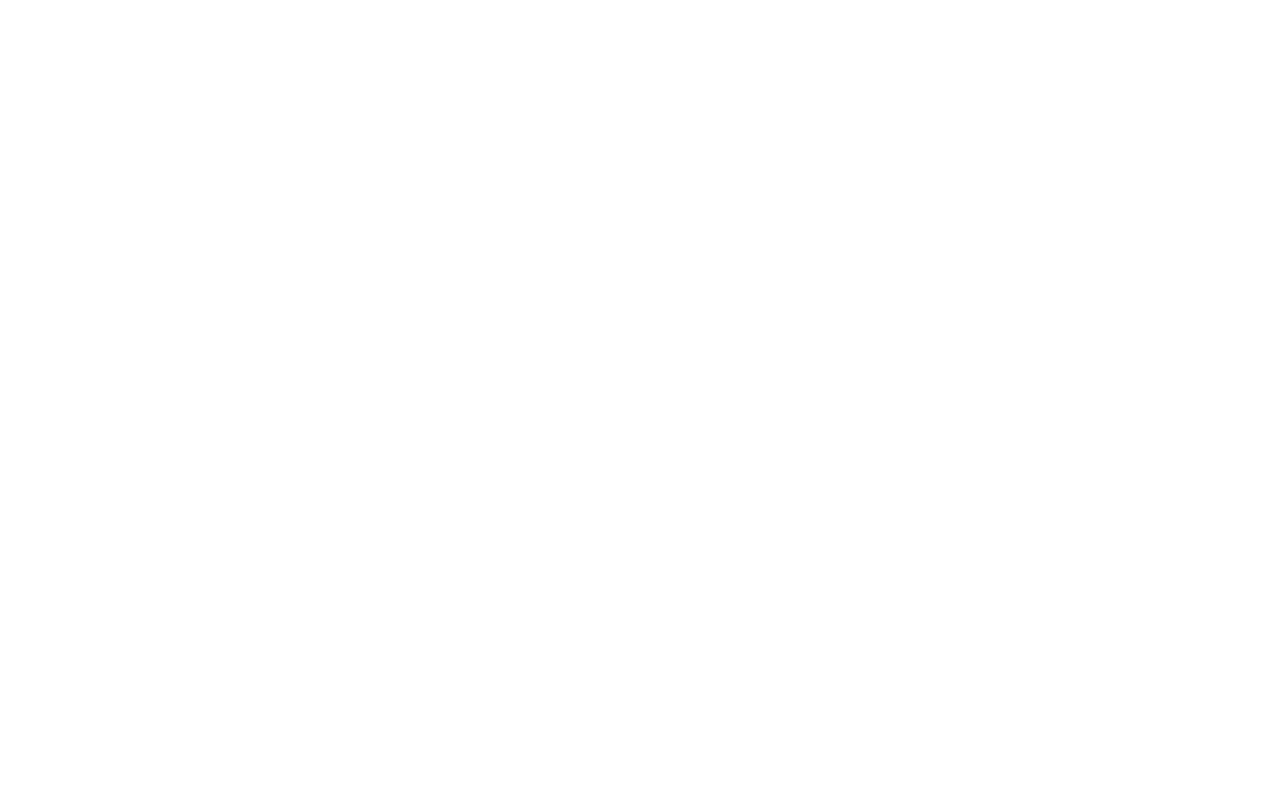
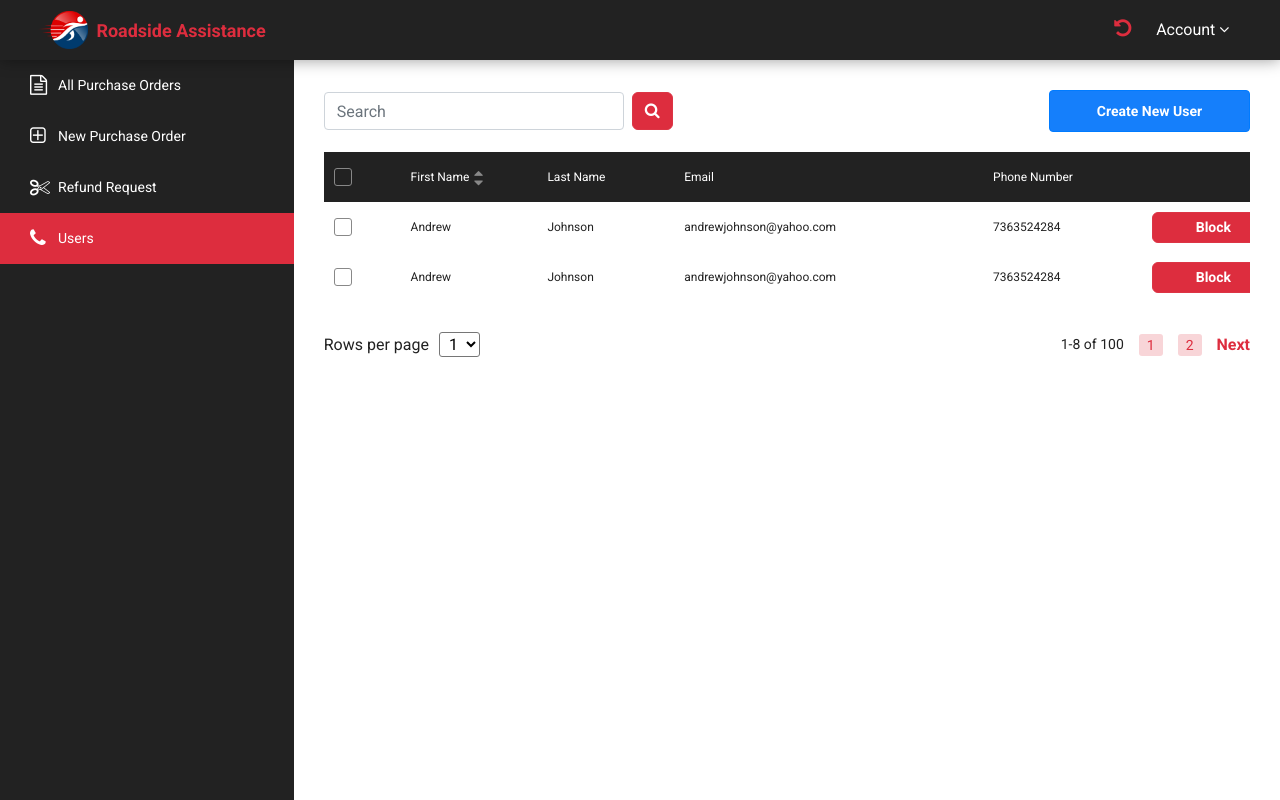
Before and after one commit to aninda-codaemon/call-center-invoicing, a React (Create React App) app in the folder client/: page /users in a window 1280 px wide. Built offline with nearby package versions, Linux system fonts and the light colour scheme.

Commit message:
some minor text changes done

```diff
--- a/client/src/App.js
+++ b/client/src/App.js
@@ -5,8 +5,8 @@
 import AllPurchaseOrders from "./pages/all-purchase-orders/all-purchase-orders";
 import NewPurchaseOrder from "./pages/new-purchase-order/new-purchase-order";
 import RefundRequest from "./pages/refund-request/refund-request";
-import CallAgents from "./pages/call-agents/call-agents";
-import CreateNewAgent from "./pages/create-new-agent/create-new-agent";
+import Users from "./pages/users/users";
+import CreateNewUser from "./pages/create-new-user/create-new-user";
 import InvoiceOverview from "./pages/invoice-overview/invoice-overview";
 
 function App() {
@@ -16,8 +16,8 @@
       <Route path="/all-purchase-orders" component={AllPurchaseOrders} />
       <Route path="/new-purchase-order" component={NewPurchaseOrder} />
       <Route path="/refund-request" component={RefundRequest} />
-      <Route path="/call-agents" component={CallAgents} />
-      <Route path="/create-new-agent" component={CreateNewAgent} />
+      <Route path="/users" component={Users} />
+      <Route path="/create-new-user" component={CreateNewUser} />
       <Route path="/invoice-overview" component={InvoiceOverview} />
     </Router>
   );
--- a/client/src/assets/sass/_variables.scss
+++ b/client/src/assets/sass/_variables.scss
@@ -1,2 +1,3 @@
 $theme-red: #dd2d3e;
 $text-color: #222222;
+$theme-red-hover: #f55f6e;
--- a/client/src/components/headernav/headernav.scss
+++ b/client/src/components/headernav/headernav.scss
@@ -26,6 +26,7 @@
       color: $theme-red;
       font-weight: 300;
       @include font-size(20);
+      cursor: pointer;
 
       @include mobile-small {
         @include font-size(16);
--- a/client/src/components/pagination/pagination.scss
+++ b/client/src/components/pagination/pagination.scss
@@ -61,6 +61,9 @@
 
         &:last-child{
           margin-right: 0;
+          &:hover{
+            color: $theme-red-hover;
+          }
         }
 
         &.number {
--- a/client/src/components/select-option/select-option.scss
+++ b/client/src/components/select-option/select-option.scss
@@ -10,7 +10,7 @@
   -moz-appearance: none;
   appearance: none;
   background: transparent;
-  padding: 8px 15px 0px 15px;
+  padding: 0px 15px;
   color: #888888;
   @include font-size(18);
   background: url("../../assets/img/dropdown-arrow.png") no-repeat center right;
@@ -31,7 +31,7 @@
   }
 
   &[filled="true"] {
-    padding-top: 24px;
+    padding-top: 14px;
     color: $text-color;
 
     @include mobile-small {
--- a/client/src/components/sidebarnav/sidebarnav.js
+++ b/client/src/components/sidebarnav/sidebarnav.js
@@ -23,8 +23,8 @@
         </NavLink>
       </li>
       <li>
-      <NavLink activeClassName="active" to="/call-agents">
-        <i className="fa fa-phone" aria-hidden="true" /> Call Agents
+      <NavLink activeClassName="active" to="/users">
+        <i className="fa fa-phone" aria-hidden="true" /> Users
         </NavLink>
       </li>
     </ul>
--- a/client/src/pages/all-purchase-orders/all-purchase-orders.scss
+++ b/client/src/pages/all-purchase-orders/all-purchase-orders.scss
@@ -24,7 +24,7 @@
     height: auto;
   }
 
-  .btn-primary.create-new-agent {
+  .btn-primary.create-new-user {
     background-color: #157ffb;
     font-weight: bold;
     @include font-size(14);
@@ -85,6 +85,9 @@
 
         &.btn-danger {
           border-radius: auto;
+          &:hover{
+            background-color: $theme-red-hover;
+          }
         }
       }
 
@@ -168,9 +171,20 @@
 
     .edit {
       width: 30px;
-      text-align: center;
       color: #888888;
       @include font-size(20);
+
+      a{
+        color: #888888;
+        text-align: center;
+        width: 30px;
+        transition: all 0.2s;
+        display: block;
+
+        &:hover{
+          color: $theme-red;
+        }
+      }
 
       i {
         cursor: pointer;
--- a/client/src/pages/create-new-agent/create-new-agent.js
+++ b/client/src/pages/create-new-user/create-new-user.js
@@ -1,11 +1,11 @@
 import React, { useState } from "react";
-import "./create-new-agent.scss";
+import "./create-new-user.scss";
 import Header from "../../components/header/header";
 import Sidebar from "../../components/sidebar/sidebar";
 import { Row, Col, Button, Container } from "react-bootstrap";
 import Input from "../../components/input/input";
 
-function CreateNewAgent() {
+function CreateNewUser() {
   const initialData = {
     fname: "",
     lname: "",
@@ -79,8 +79,7 @@
                       name="phone"
                       value={newAgent.phone}
                       onChange={handleChange}
-                      required={true}
-                      label="Phone *"
+                      label="Phone"
                     />
                   </Col>
                   <Col md={6}>
@@ -118,4 +117,4 @@
   );
 }
 
-export default CreateNewAgent;
+export default CreateNewUser;
--- a/client/src/pages/login/login.js
+++ b/client/src/pages/login/login.js
@@ -4,7 +4,7 @@
 import { Button } from "react-bootstrap";
 import Input from "../../components/input/input";
 
-function Login() {
+function Login({history}) {
   const initialLoginData = {
     email: "",
     password: ""
@@ -52,7 +52,7 @@
                 label="Password*"
               />
             </fieldset>
-            <Button variant="danger" type="submit">
+            <Button variant="danger" type="button" onClick={() => history.push("/all-purchase-orders")}>
               SIGN IN
             </Button>
           </form>
--- a/client/src/pages/call-agents/call-agents.js
+++ b/client/src/pages/users/users.js
@@ -6,7 +6,7 @@
 import { Row, Col, Button, Container } from "react-bootstrap";
 import { Link } from "react-router-dom";
 
-function CallAgents() {
+function Users() {
   return (
     <React.Fragment>
       <Header />
@@ -36,9 +36,9 @@
                     </form>
                   </Col>
                   <Col className="text-right">
-                    <Link to="/create-new-agent">
-                      <Button variant="primary" className="create-new-agent">
-                        Create New Agent
+                    <Link to="/create-new-user">
+                      <Button variant="primary" className="create-new-user">
+                        Create New User
                       </Button>
                     </Link>
                   </Col>
@@ -75,7 +75,7 @@
                     <div className="phone">7363524284</div>
                     <div className="dispatching-system">
                       <Button variant="danger" size="sm">
-                        Delete
+                        Block
                       </Button>
                     </div>
                     <div className="edit">
@@ -95,7 +95,7 @@
                     <div className="phone">7363524284</div>
                     <div className="dispatching-system">
                       <Button variant="danger" size="sm">
-                        Delete
+                        Block
                       </Button>
                     </div>
                     <div className="edit">
@@ -113,4 +113,4 @@
   );
 }
 
-export default CallAgents;
+export default Users;
```
Also changed, not shown: client/src/pages/all-purchase-orders/all-purchase-orders.js, client/src/pages/create-new-user/create-new-user.scss (renamed from client/src/pages/create-new-agent/create-new-agent.scss).
